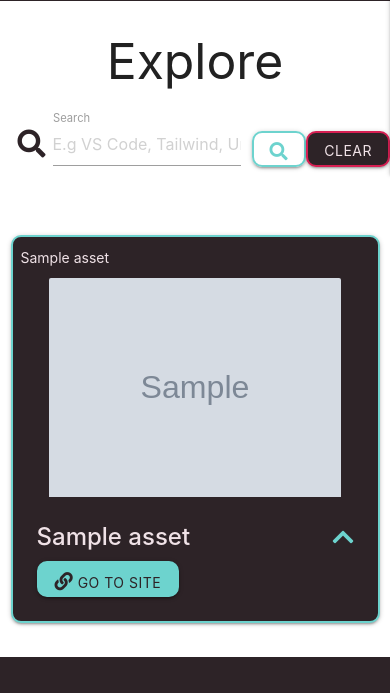
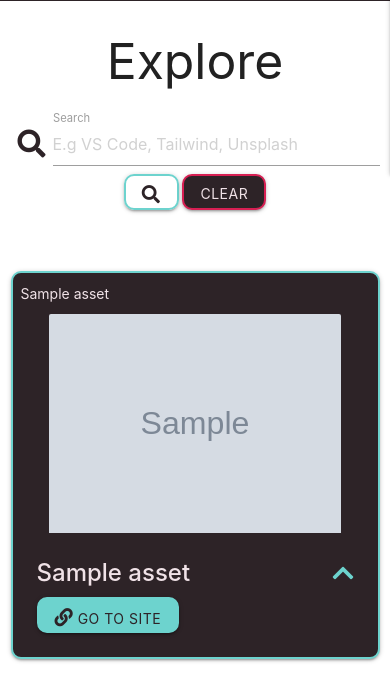
Before and after one commit to Brian-FullStack/dev_pool, a Flask app: page /get_assets in a window 390 px wide; the page is wider, and only the part inside the window is pictured. Shown: the part 730-1423 px from the top of that part. Before the commit the page ends 1387 px from the top of that part, so only its background shows below. Run offline with Flask 2, Linux system fonts and the light colour scheme; grey boxes marked "Sample" are stand-in pictures; a database or web service that is not in the repository returns one stand-in record (values such as "Sample title"); some libraries are stand-ins or nearby versions.

Commit message:
Added materialize classes to fix responsiveness issues

```diff
--- a/templates/assets.html
+++ b/templates/assets.html
@@ -34,19 +34,20 @@
       <!-- Input -->
       <div class="input-field col s12 m6">
         <i class="fas fa-search prefix"></i>
-            <input type="text" name="db_query" id="db_query" minlength="2" class="validate search-bar" placeholder="E.g VS Code, Tailwind, Unsplash" required>
+        <input type="text" name="db_query" id="db_query" minlength="2" class="validate search-bar"
+          placeholder="E.g VS Code, Tailwind, Unsplash" required>
         <label for="db_query">Search</label>
-          </div>
         <!-- Search Clear Buttons -->
         <button type="submit" class="btn btn-border"><i class="fas fa-search btn-color"></i></button>
         <a href="{{ url_for('get_assets') }}" class="btn btn-solid-red">Clear</a>
+      </div>
     </div>
   </form>
 </div>
 
 <div class="row">
   {% for asset in assets %}
-        <div class="col s12 m3">
+  <div class="col s12 m4 l3 card-container">
     <div class="card">
       <!--Card Category and Edit-->
       <div class="card-header">
@@ -68,8 +69,7 @@
       <div class="card-content">
         <span class="card-title activator">
           <strong>{{ asset.asset_title }}</strong>
-                      <i class="fas fa-chevron-up btn-color right tooltipped"
-                      data-position="top" data-tooltip="Read More"></i>
+          <i class="fas fa-chevron-up btn-color right tooltipped" data-position="top" data-tooltip="Read More"></i>
         </span>
         <a class="btn btn-solid" href="{{ asset.asset_url }}" target="_blank">
           <i class="fas fa-link"></i> Go to site
```
Lines whose indentation alone changed are shown as unchanged.
